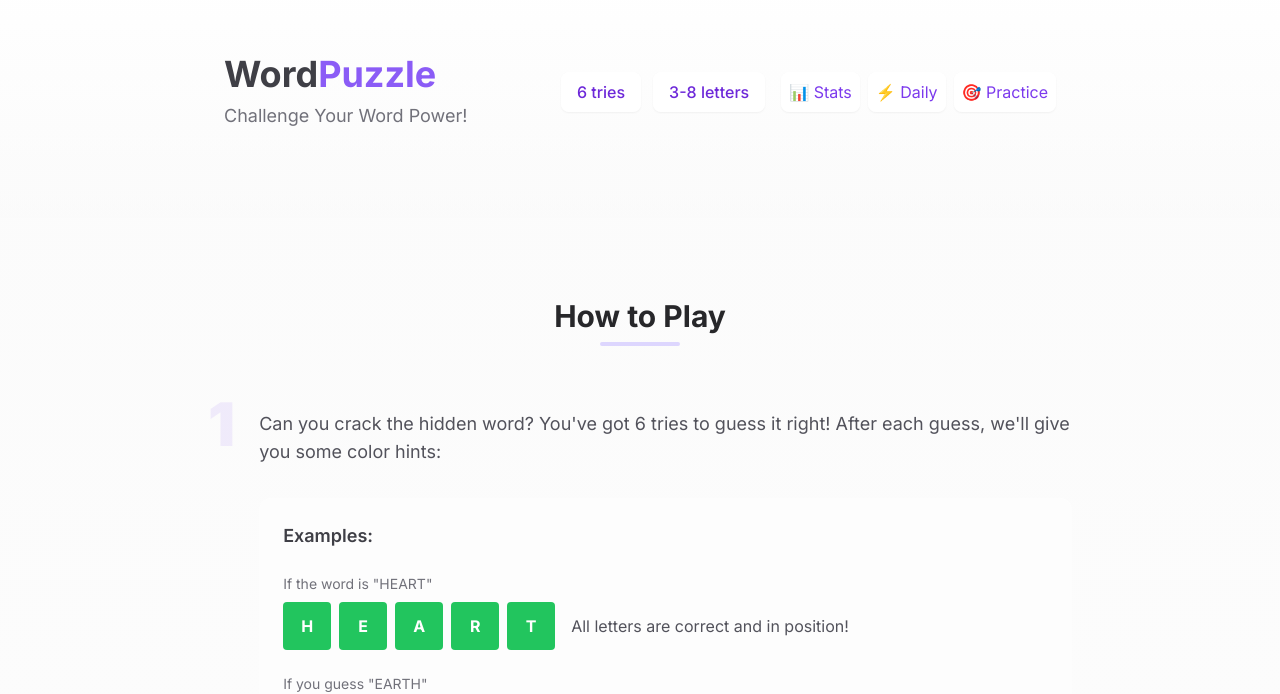
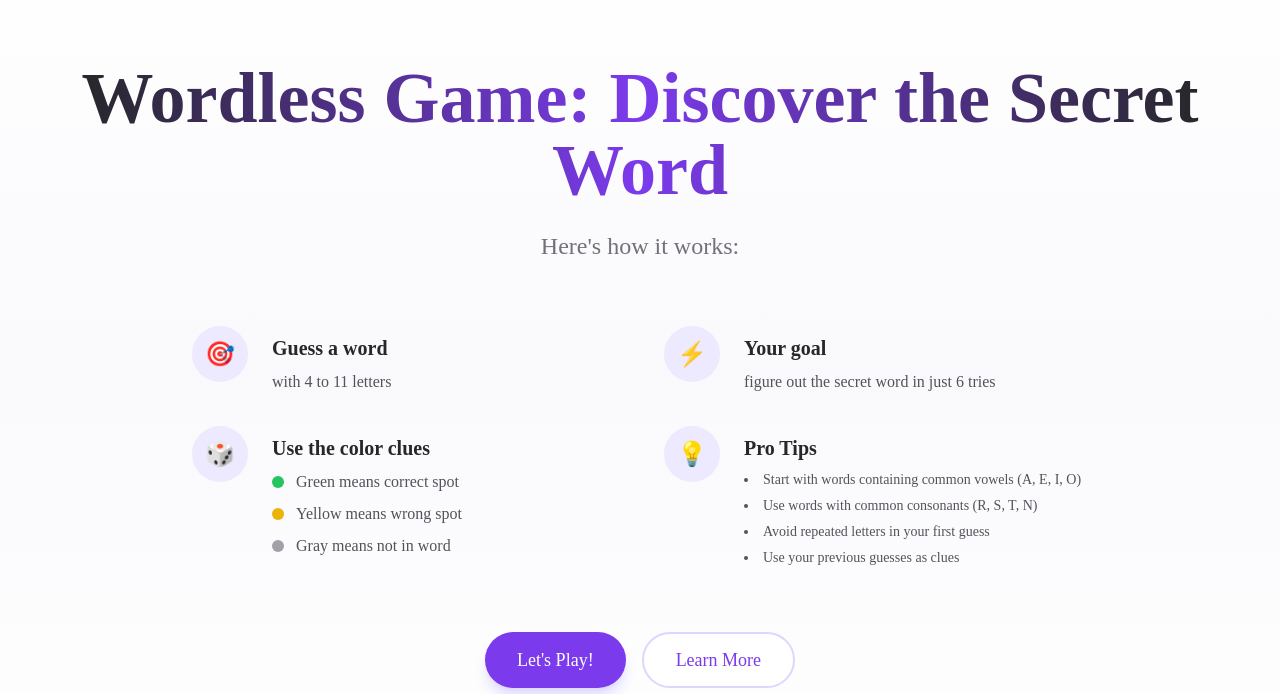
Before and after one commit to win-wiz/wordless, a Next.js app: page / in a window 1280 px wide. Shown: the part 806-1500 px from the top of the page. Built offline with nearby package versions, Linux system fonts and the light colour scheme.

Commit message:
修改页面文案

```diff
--- a/src/app/layout.tsx
+++ b/src/app/layout.tsx
@@ -1,13 +1,9 @@
 import "@/styles/globals.css";
-
-import { Inter } from 'next/font/google'
 import { type Metadata } from "next";
 import { Toaster } from "@/components/ui/sonner"
 import Header from "@/components/header";
 import Footer from "@/components/footer";
 import { ScrollToTop } from "@/components/scroll-to-top";
-
-const inter = Inter({ subsets: ['latin'] })
 
 export const metadata: Metadata = {
   title: "Word Puzzle - Challenge Your Word Power",
@@ -20,7 +16,7 @@ export default function RootLayout({
 }: Readonly<{ children: React.ReactNode }>) {
   return (
     <html lang="en">
-      <body className={`${inter.className} bg-zinc-50`}>
+      <body className={`bg-zinc-50`}>
         <Header />
         {children}
         <Footer />
--- a/src/app/page.tsx
+++ b/src/app/page.tsx
@@ -1,10 +1,12 @@
+'use client';
+
 import Games from "@/components/games";
 
 export default function HomePage() {
     return (
       <div className="min-h-screen bg-gradient-to-b from-zinc-50 to-white">
         {/* 游戏区域 */}
-        <div className="w-full bg-gradient-to-b from-violet-50 via-violet-50/50 to-white py-8 md:py-16 relative animate-fade-in">
+        <div className="w-full bg-gradient-to-b from-violet-50 via-violet-50/50 to-white py-8 md:py-16 relative game-section">
           <div className="absolute inset-0 bg-[radial-gradient(circle_at_center,rgba(139,92,246,0.05),transparent)] pointer-events-none"></div>
           <div className="container mx-auto relative px-4">
             <Games />
@@ -12,44 +14,130 @@ export default function HomePage() {
         </div>
 
         {/* 标题区域 */}
-        <div className="py-8 md:py-16 bg-gradient-to-b from-white to-zinc-50/50 animate-slide-in">
-          <div className="container mx-auto max-w-4xl px-4">
-            <div className="relative">
-              <div className="absolute -inset-x-4 -inset-y-6 bg-violet-50/50 rounded-2xl -z-10"></div>
+        <div className="w-full bg-gradient-to-b from-white via-violet-50/30 to-white py-16 md:py-24">
+          <div className="container mx-auto max-w-6xl px-4">
+            <div className="flex flex-col items-center">
+              {/* 主标题和副标题 */}
+              <div className="text-center mb-16">
+                <h2 className="text-4xl md:text-6xl lg:text-7xl font-black mb-6 bg-gradient-to-r from-zinc-800 via-violet-600 to-zinc-800 bg-clip-text text-transparent">
+                  Wordless Game: Discover the Secret Word
+                </h2>
+                <p className="text-xl md:text-2xl text-zinc-500 max-w-3xl mx-auto">
+                  Here's how it works:
+                </p>
+              </div>
 
-              <div className="flex flex-col md:flex-row items-center justify-between gap-4 md:gap-6 py-6 px-4">
-                {/* 标题部分 */}
-                <div className="text-center md:text-left w-full md:w-auto">
-                  <h1 className="text-2xl md:text-4xl font-bold mb-2">
-                    <span className="text-zinc-700">Word</span>
-                    <span className="text-violet-500">Puzzle</span>
-                  </h1>
-                  <p className="text-base md:text-lg text-zinc-500">Challenge Your Word Power!</p>
-                </div>
-
-                {/* 按钮组 */}
-                <div className="flex flex-col md:flex-row items-center gap-4 w-full md:w-auto">
-                  <div className="flex items-center gap-3 w-full md:w-auto justify-center">
-                    <div className="px-3 py-2 md:px-4 md:py-2 bg-white/80 backdrop-blur-sm rounded-lg shadow-sm">
-                      <span className="text-sm md:text-base text-violet-700 font-medium">6 tries</span>
+              {/* 游戏规则说明 - 重新布局为两列 */}
+              <div className="w-full max-w-4xl mx-auto grid md:grid-cols-2 gap-12">
+                {/* 左侧：游戏规则和颜色提示 */}
+                <div className="space-y-8">
+                  <div className="flex items-start gap-6 group">
+                    <div className="flex-none w-14 h-14 bg-violet-100 rounded-full flex items-center justify-center">
+                      <span className="text-2xl">🎯</span>
                     </div>
-                    <div className="px-3 py-2 md:px-4 md:py-2 bg-white/80 backdrop-blur-sm rounded-lg shadow-sm">
-                      <span className="text-sm md:text-base text-violet-700 font-medium">3-8 letters</span>
+                    <div className="flex-1 pt-2">
+                      <h3 className="text-xl font-semibold text-zinc-800 mb-2 group-hover:text-violet-600 transition-colors">
+                        Guess a word
+                      </h3>
+                      <p className="text-zinc-600">with 4 to 11 letters</p>
                     </div>
                   </div>
 
-                  <div className="flex items-center gap-2 w-full md:w-auto justify-center">
-                    <button className="p-2 text-sm md:text-base rounded-lg bg-white/80 backdrop-blur-sm shadow-sm hover:bg-violet-50 transition-colors">
-                      <span className="text-violet-600">📊 Stats</span>
-                    </button>
-                    <button className="p-2 text-sm md:text-base rounded-lg bg-white/80 backdrop-blur-sm shadow-sm hover:bg-violet-50 transition-colors">
-                      <span className="text-violet-600">⚡ Daily</span>
-                    </button>
-                    <button className="p-2 text-sm md:text-base rounded-lg bg-white/80 backdrop-blur-sm shadow-sm hover:bg-violet-50 transition-colors">
-                      <span className="text-violet-600">🎯 Practice</span>
-                    </button>
+                  <div className="flex items-start gap-6 group">
+                    <div className="flex-none w-14 h-14 bg-violet-100 rounded-full flex items-center justify-center">
+                      <span className="text-2xl">🎲</span>
+                    </div>
+                    <div className="flex-1 pt-2">
+                      <h3 className="text-xl font-semibold text-zinc-800 mb-2 group-hover:text-violet-600 transition-colors">
+                        Use the color clues
+                      </h3>
+                      <div className="space-y-2 text-zinc-600">
+                        <div className="flex items-center gap-3">
+                          <div className="w-3 h-3 bg-green-500 rounded-full"></div>
+                          <span>Green means correct spot</span>
+                        </div>
+                        <div className="flex items-center gap-3">
+                          <div className="w-3 h-3 bg-yellow-500 rounded-full"></div>
+                          <span>Yellow means wrong spot</span>
+                        </div>
+                        <div className="flex items-center gap-3">
+                          <div className="w-3 h-3 bg-zinc-400 rounded-full"></div>
+                          <span>Gray means not in word</span>
+                        </div>
+                      </div>
+                    </div>
                   </div>
                 </div>
+
+                {/* 右侧：游戏目标和提示 */}
+                <div className="space-y-8">
+                  <div className="flex items-start gap-6 group">
+                    <div className="flex-none w-14 h-14 bg-violet-100 rounded-full flex items-center justify-center">
+                      <span className="text-2xl">⚡</span>
+                    </div>
+                    <div className="flex-1 pt-2">
+                      <h3 className="text-xl font-semibold text-zinc-800 mb-2 group-hover:text-violet-600 transition-colors">
+                        Your goal
+                      </h3>
+                      <p className="text-zinc-600">figure out the secret word in just 6 tries</p>
+                    </div>
+                  </div>
+
+                  {/* Pro Tips 部分 */}
+                  <div className="flex items-start gap-6 group">
+                    <div className="flex-none w-14 h-14 bg-violet-100 rounded-full flex items-center justify-center">
+                      <span className="text-2xl">💡</span>
+                    </div>
+                    <div className="flex-1 pt-2">
+                      <h3 className="text-xl font-semibold text-zinc-800 mb-2 group-hover:text-violet-600 transition-colors">
+                        Pro Tips
+                      </h3>
+                      <div className="space-y-3 text-zinc-600">
+                        <div>
+                          {/* <p className="font-medium text-zinc-700">Strategy Tips:</p> */}
+                          <ul className="mt-2 space-y-1.5 text-sm list-disc list-inside">
+                            <li>Start with words containing common vowels (A, E, I, O)</li>
+                            <li>Use words with common consonants (R, S, T, N)</li>
+                            <li>Avoid repeated letters in your first guess</li>
+                            <li>Use your previous guesses as clues</li>
+                          </ul>
+                        </div>
+                      </div>
+                    </div>
+                  </div>
+                </div>
+              </div>
+
+              {/* 操作按钮组 */}
+              <div className="mt-16 flex flex-wrap justify-center gap-4">
+                <button
+                  onClick={() => {
+                    const gameSection = document.querySelector('.game-section');
+                    if (gameSection) {
+                      gameSection.scrollIntoView({
+                        behavior: 'smooth',
+                        block: 'start'
+                      });
+                    }
+                  }}
+                  className="px-8 py-3 bg-violet-600 text-white rounded-full hover:bg-violet-700 transition-all hover:scale-105 font-medium text-lg shadow-lg shadow-violet-200"
+                >
+                  Let's Play!
+                </button>
+                <button
+                  onClick={() => {
+                    const howToPlaySection = document.getElementById('how-to-play');
+                    if (howToPlaySection) {
+                      howToPlaySection.scrollIntoView({
+                        behavior: 'smooth',
+                        block: 'start'
+                      });
+                    }
+                  }}
+                  className="px-8 py-3 bg-white text-violet-600 rounded-full hover:bg-violet-50 transition-all hover:scale-105 font-medium text-lg border-2 border-violet-200"
+                >
+                  Learn More
+                </button>
               </div>
             </div>
           </div>
@@ -60,7 +148,7 @@ export default function HomePage() {
           {/* 主要说明 - 修改标题样式 */}
           <div className="mb-16">
             <div className="text-center mb-12">
-              <h2 className="text-3xl font-bold text-zinc-800">How to Play</h2>
+              <h2 className="text-3xl font-bold text-zinc-800">How to play the Wordless Game?</h2>
               <div className="mt-2 w-20 h-1 bg-violet-200 mx-auto rounded-full"></div>
             </div>
 
@@ -303,6 +391,54 @@ export default function HomePage() {
                     making the game both challenging and educational for English language learners and native speakers alike.
                   </p>
                 </div>
+
+                {/* Question 7 */}
+                <div className="bg-white rounded-xl p-4 md:p-6 shadow-sm hover:shadow-md transition-shadow">
+                  <h3 className="text-lg font-semibold text-zinc-800 mb-3 flex items-center">
+                    <span className="flex-none w-8 h-8 rounded-full bg-violet-100 text-violet-600 flex items-center justify-center mr-4">Q</span>
+                    Are all words in English?
+                  </h3>
+                  <p className="text-zinc-600 ml-12">
+                    Yes, all words are common English words. We've carefully selected words that are familiar and frequently used,
+                    making the game both challenging and educational for English language learners and native speakers alike.
+                  </p>
+                </div>
+
+                {/* Question 8 */}
+                <div className="bg-white rounded-xl p-4 md:p-6 shadow-sm hover:shadow-md transition-shadow">
+                  <h3 className="text-lg font-semibold text-zinc-800 mb-3 flex items-center">
+                    <span className="flex-none w-8 h-8 rounded-full bg-violet-100 text-violet-600 flex items-center justify-center mr-4">Q</span>
+                    Are all words in English?
+                  </h3>
+                  <p className="text-zinc-600 ml-12">
+                    Yes, all words are common English words. We've carefully selected words that are familiar and frequently used,
+                    making the game both challenging and educational for English language learners and native speakers alike.
+                  </p>
+                </div>
+
+                {/* Question 9 */}
+                <div className="bg-white rounded-xl p-4 md:p-6 shadow-sm hover:shadow-md transition-shadow">
+                  <h3 className="text-lg font-semibold text-zinc-800 mb-3 flex items-center">
+                    <span className="flex-none w-8 h-8 rounded-full bg-violet-100 text-violet-600 flex items-center justify-center mr-4">Q</span>
+                    Are all words in English?
+                  </h3>
+                  <p className="text-zinc-600 ml-12">
+                    Yes, all words are common English words. We've carefully selected words that are familiar and frequently used,
+                    making the game both challenging and educational for English language learners and native speakers alike.
+                  </p>
+                </div>
+
+                {/* Question 10 */}
+                <div className="bg-white rounded-xl p-4 md:p-6 shadow-sm hover:shadow-md transition-shadow">
+                  <h3 className="text-lg font-semibold text-zinc-800 mb-3 flex items-center">
+                    <span className="flex-none w-8 h-8 rounded-full bg-violet-100 text-violet-600 flex items-center justify-center mr-4">Q</span>
+                    Are all words in English?
+                  </h3>
+                  <p className="text-zinc-600 ml-12">
+                    Yes, all words are common English words. We've carefully selected words that are familiar and frequently used,
+                    making the game both challenging and educational for English language learners and native speakers alike.
+                  </p>
+                </div>
               </div>
             </div>
           </div>
--- a/src/app/privacy-policy/page.tsx
+++ b/src/app/privacy-policy/page.tsx
@@ -4,20 +4,20 @@ export default function PrivacyPolicy() {
     "title": "Wordless Privacy Policy",
     "effective_date": "Effective Date: 2024-10-16",
     "overview": "Overview",
-    "overview_description": "Subrise operates the website https://subrise.co/ and is committed to protecting your privacy. This privacy policy outlines the types of information we collect, how we use this information, and the steps we take to ensure your personal information is appropriately processed.",
+    "overview_description": "Wordless operates the website https://wordless.online and is committed to protecting your privacy. This privacy policy outlines the types of information we collect, how we use this information, and the steps we take to ensure your personal information is appropriately processed.",
     "information_collection": "Information Collection",
     "personal_data": "Personal Data",
     "personal_data_description": "We collect personal data voluntarily provided by you, including but not limited to:",
     "personal_data_description_1": "Name",
     "personal_data_description_2": "Email Address",
     "personal_data_description_3": "Payment Information",
-    "personal_data_description_4": "These information are collected for processing orders on our Subrise navigation site.",
+    "personal_data_description_4": "These information are collected for processing orders on our Wordless navigation site.",
     "non_personal_data": "Non-Personal Data",
     "non_personal_data_description": "We also collect non-personal data through web cookies, including your IP address, browser type, and details of the pages you visit on our website. This data is used to enhance your experience on our website.",
     "data_collection_purpose": "Data Collection Purpose",
     "data_collection_purpose_description": "The main purpose of collecting your data is to process your orders and improve the functionality and services of our website.",
     "data_sharing": "Data Sharing",
-    "data_sharing_description": "Subrise respects your privacy. We will not share your personal data with any third parties, unless necessary to process your orders or comply with legal requirements.",
+    "data_sharing_description": "Wordless respects your privacy. We will not share your personal data with any third parties, unless necessary to process your orders or comply with legal requirements.",
     "children_privacy": "Children Privacy",
     "children_privacy_description": "Our services are not intended for children under 18 years of age. We do not intentionally collect personal information from children.",
     "privacy_policy_update": "Privacy Policy Update",
--- /dev/null
+++ b/src/components/game-iframe.tsx
@@ -0,0 +1,9 @@
+export default function GameIframe() {
+  return (
+    <div>
+      <div>
+        <div>2048</div>
+      </div>
+    </div>
+  )
+}
--- a/src/components/games.tsx
+++ b/src/components/games.tsx
@@ -322,7 +322,11 @@ export default function Games() {
 
     return (
       <>
-        <div className="container mx-auto max-w-screen-md flex flex-1 flex-col items-center justify-center">
+        <div className="container mx-auto max-w-screen-md flex flex-1 flex-col items-center justify-center relative">
+          <UseTimes
+            showKeyboard={showKeyboard}
+            onTimeChange={(time: number) => { setTotalTime(time); }}
+          />
           {
             gridContent.length > 0 ? (
               <div className={`grid ${gridCol} gap-2`}>
--- a/src/components/key-board.tsx
+++ b/src/components/key-board.tsx
@@ -127,7 +127,7 @@ export default function KeyBoard({ onKeyPress, onDelete, onEnter, matchedLetters
             "md:w-20 w-14",
             isEnterEnabled
               ? "bg-violet-500 hover:bg-violet-600 text-white border-violet-400"
-              : "bg-violet-200 text-violet-400 border-violet-100 cursor-not-allowed"
+              : "bg-violet-200 text-violet-400 border-violet-100 cursor-pointer"
           )}
         />
       </div>
--- a/src/components/use-times.tsx
+++ b/src/components/use-times.tsx
@@ -1,5 +1,6 @@
 import { formatTime } from "@/lib/utils";
 import { useEffect, useRef, useState } from "react";
+import { Clock } from "lucide-react";
 
 export default function UseTimes({
   showKeyboard,
@@ -8,9 +9,9 @@ export default function UseTimes({
   showKeyboard: boolean,
   onTimeChange: (time: number) => void
 }) {
-  const [timer, setTimer] = useState(1); // 计时器
-  const timerRef = useRef<NodeJS.Timeout | null>(null); // 获取定时器
-  const [isTimerRunning, setIsTimerRunning] = useState(false); // 是否运行计时器
+  const [timer, setTimer] = useState(1);
+  const timerRef = useRef<NodeJS.Timeout | null>(null);
+  const [isTimerRunning, setIsTimerRunning] = useState(false);
 
   useEffect(() => {
     if (isTimerRunning) {
@@ -33,7 +34,6 @@ export default function UseTimes({
   }, [isTimerRunning]);
 
   useEffect(() => {
-    // debugger;
     if (showKeyboard) {
       setIsTimerRunning(true);
     } else {
@@ -42,8 +42,13 @@ export default function UseTimes({
   }, [showKeyboard]);
 
   return showKeyboard && (
-      <div className="absolute top-20 right-5">
-          <p>Total time: <span className="inline-block md:w-20 w-14">{formatTime(timer)}</span></p>
+    <div className="absolute -top-4 sm:-top-6 md:-top-12 right-0">
+      <div className="flex items-center gap-1.5 md:gap-2 px-2 md:px-3 py-1.5 md:py-2 bg-white/80 backdrop-blur-sm rounded-lg shadow-sm border border-violet-100">
+        <Clock className="w-3.5 h-3.5 md:w-4 md:h-4 text-violet-500" />
+        <span className="text-sm md:text-base text-violet-700 font-medium">
+          {formatTime(timer)}
+        </span>
       </div>
+    </div>
   )
 }
--- a/src/lib/utils.ts
+++ b/src/lib/utils.ts
@@ -89,6 +89,7 @@ export function generateRandomWords(): Record<number, string[]> {
       'after', 'where', 'right', 'thing', 'place', 'great', 'again', 'heart',
       'study', 'learn', 'plant', 'light', 'every', 'never', 'start', 'might',
       'story', 'point', 'heard', 'whole', 'earth', 'found', 'state', 'stand',
+      'crane', 'sloth', 'adieu',
       // ... 继续添加更多常用五字母单词直到100个
     ],
     6: [
@@ -117,18 +118,6 @@ export function generateRandomWords(): Record<number, string[]> {
     ]
   };
 
-  // // 为每个长度生成随机单词列表
-  // Object.keys(words).forEach(length => {
-  //   const baseWords = words[length];
-  //   const result = new Set<string>();
-  //   // 确保生成100个不重复的单词
-  //   while (result.size < 100) {
-  //     const randomWord = baseWords[Math.floor(Math.random() * baseWords.length)];
-  //     result.add(randomWord);
-  //   }
-  //   words[length] = Array.from(result);
-  // });
-
   return words;
 }
 
```
Also changed, not shown: src/app/sitemap.ts (added, +22 -0 lines), src/app/terms-of-service/page.tsx (+4 -4 lines), .eslintrc.cjs, src/app/robots.txt (added).
